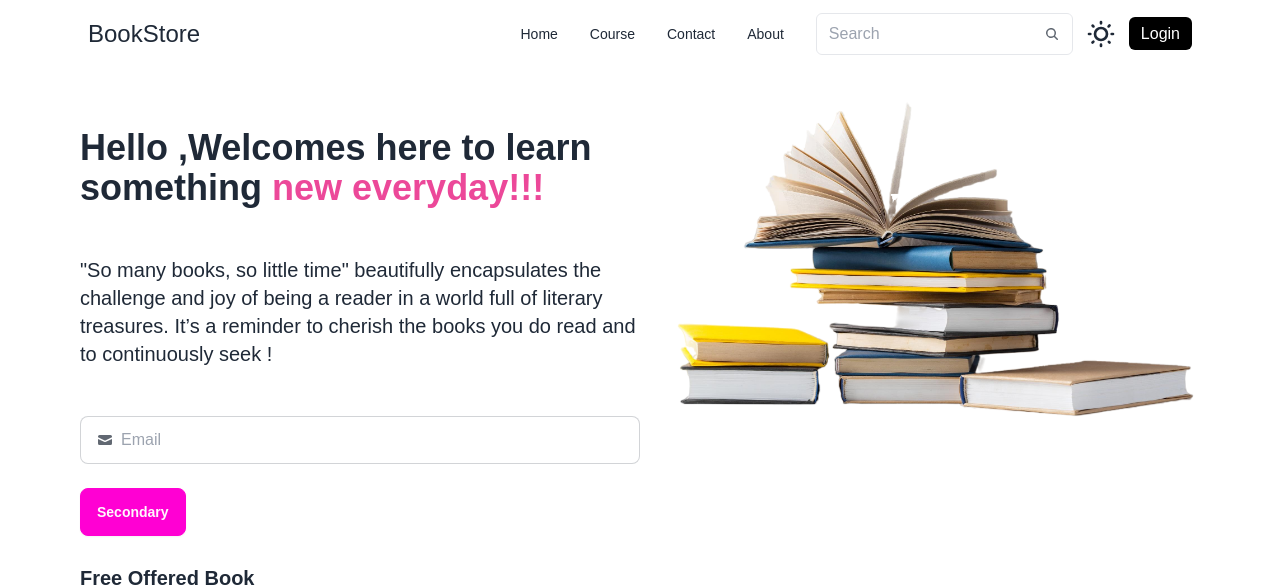
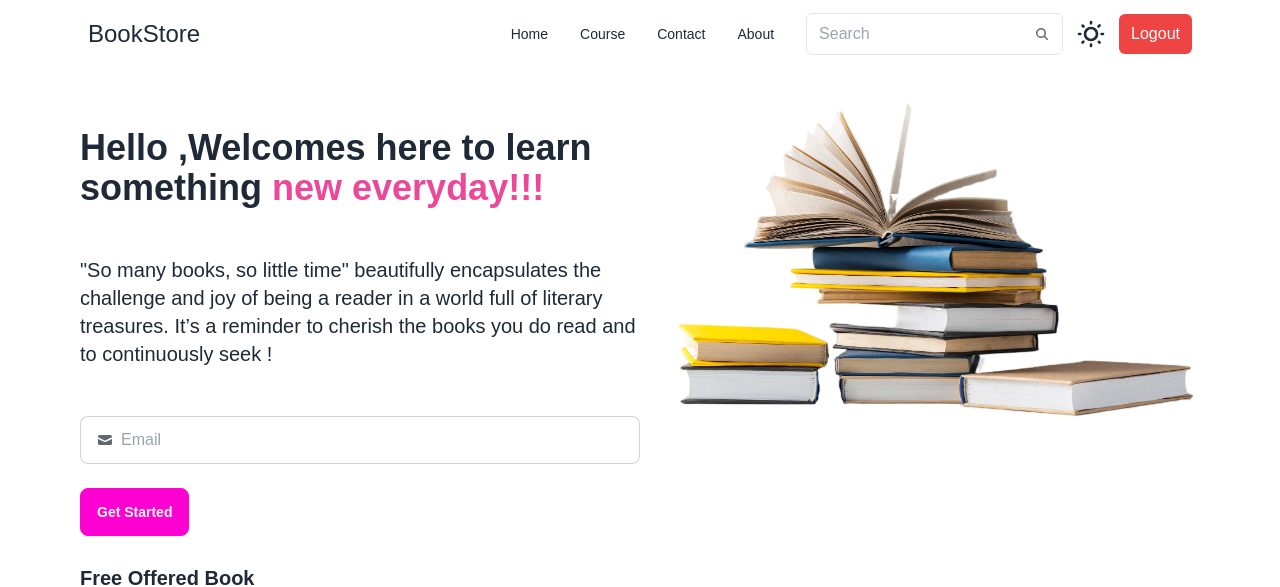
Before and after one commit to jayeshchauhan8954/bookstore-client-vite, a React (Vite) app: page / in a window 1280 px wide. Shown: the top 587 px of the page. Built offline with nearby package versions, Linux system fonts and the light colour scheme; no server answers; sample sign-in values are in the browser's storage.

Commit message:
final commit for frontend

```diff
--- a/src/App.jsx
+++ b/src/App.jsx
@@ -1,18 +1,20 @@
 import Home from './home/Home'
 
-import { Route, Routes } from 'react-router-dom'
+import { Navigate, Route, Routes } from 'react-router-dom'
 import Courses from './courses/Courses'
 import Signup from './component/Signup'
 import Contact from './component/Contact'
 import { Toaster } from 'react-hot-toast';
+import { useAuth } from './context/AuthPro'
 
 function App() {
+  const [authUser] = useAuth()
   return (
     <div className='dark:bg-slate-900 dark:text-white'>
       {/* <BrowserRouter> */}
       <Routes>
         <Route path="/" element={<Home />} />
-        <Route path="/course" element={<Courses />} />
+        <Route path="/course" element={authUser ? <Courses /> : <Navigate to="/signup" />} />
         <Route path="/signup" element={<Signup />} />
         <Route path="/contact" element={<Contact />} />
       </Routes>
--- a/src/component/Banner.jsx
+++ b/src/component/Banner.jsx
@@ -14,7 +14,7 @@ const Banner = () => {
               <input type="text" className="grow" placeholder="Email" />
             </label>
           </div>
-          <button className="btn mt-6 mb-7 btn-secondary">Secondary</button>
+          <button className="btn mt-6 mb-7 btn-secondary">Get Started</button>
         </div>
         <div className=" order-1 w-full md:w-1/2">
           <img src={bannner} className='w-92 h-92 mt-20' />
--- a/src/component/Login.jsx
+++ b/src/component/Login.jsx
@@ -20,12 +20,18 @@ function Login() {
         console.log(res.data);
         if (res.data) {
           toast.success('Loggedin successfully');
+          document.getElementById("my_modal_3").close()
         }
-        localStorage.setItem("Users", JSON.stringify(res.data.user))
+        setTimeout(() => {
+          window.location.reload()
+          localStorage.setItem("user", JSON.stringify(res.data.user))
+        }, 1000);
+        // localStorage.setItem("user", JSON.stringify(res.data.user))
       }).catch((err) => {
         if (err.response) {
           console.log(err);
           toast.error("Error: " + err.response.data.message);
+          setTimeout(() => { }, 2000);
         }
       })
   }
@@ -35,7 +41,7 @@ function Login() {
         <div className="modal-box">
           <form onSubmit={handleSubmit(onSubmit)} method="dialog">
             {/* if there is a button in form, it will close the modal */}
-            <Link onClick={() => { window.location.reload() }} className="btn btn-sm btn-circle btn-ghost absolute right-2 top-2">✕</Link>
+            <Link onClick={() => { window.location.href = '/' }} className="btn btn-sm btn-circle btn-ghost absolute right-2 top-2">✕</Link>
             {/* </form> */}
             <h3 className="font-bold text-lg">Login</h3>
             {/* {email} */}
@@ -62,7 +68,7 @@ function Login() {
                 className='w-80 px-3 border rounded-md outline-none'
                 {...register("password", { required: true })}
               />
-              {errors.password && <span className='tfrontend/src/component/Signup.jsxext-sm text-red-500'>This field is required</span>}
+              {errors.password && <span className='frontend/src/component/Signup.jsxext-sm text-red-500'>This field is required</span>}
 
             </div>
             {/* {button} */}
--- /dev/null
+++ b/src/component/Logout.jsx
@@ -0,0 +1,29 @@
+import toast from 'react-hot-toast'
+import { useAuth } from '../context/AuthPro'
+
+function Logout() {
+    const [authUser, setAuthUser] = useAuth()
+    const handleLogout = () => {
+        try {
+            setAuthUser({
+                ...authUser,
+                user: null
+            })
+            localStorage.removeItem('user')
+            toast.success("logout successfully")
+            document.getElementById("my_modal_3").close()
+            setTimeout(() => { window.location.reload() }, 3000);
+        } catch (error) {
+            toast.error("error: " + error)
+            setTimeout(() => { }, 2000);
+        }
+    }
+    return (
+        <div>
+            <button className='px-3 py-2 bg-red-500 text-white rounded-md cursor-pointer '
+                onClick={handleLogout}>Logout</button>
+        </div>
+    )
+}
+
+export default Logout
--- a/src/component/Navbar.jsx
+++ b/src/component/Navbar.jsx
@@ -1,6 +1,7 @@
 import { useEffect, useState } from 'react'
 import Login from './Login'
 import { useAuth } from '../context/AuthPro'
+import Logout from './Logout'
 
 function Navbar() {
   const [authUser, setAuthUser] = useAuth()
@@ -88,12 +89,16 @@ function Navbar() {
               ><path d="M21.64,13a1,1,0,0,0-1.05-.14,8.05,8.05,0,0,1-3.37.73A8.15,8.15,0,0,1,9.08,5.49a8.59,8.59,0,0,1,.25-2A1,1,0,0,0,8,2.36,10.14,10.14,0,1,0,22,14.05,1,1,0,0,0,21.64,13Zm-9.5,6.69A8.14,8.14,0,0,1,7.08,5.22v.27A10.15,10.15,0,0,0,17.22,15.63a9.79,9.79,0,0,0,2.1-.22A8.11,8.11,0,0,1,12.14,19.73Z" /></svg>
 
             </label>
+            {
+              authUser ? <Logout /> :
                 <div className="">
                   <a className="bg-black text-white px-3 py-2 rounded-md hover:bg-slate-800 duration-300 cursor-pointer "
                     onClick={() => document.getElementById("my_modal_3").showModal()}>
                     Login</a>
                   <Login />
                 </div>
+            }
+
           </div>
         </div>
       </div>
--- a/src/component/Signup.jsx
+++ b/src/component/Signup.jsx
@@ -1,14 +1,17 @@
-import { Link } from 'react-router-dom'
+import { Link, useLocation, useNavigate } from 'react-router-dom'
 import Login from './Login'
 import { useForm } from "react-hook-form"
 import axios from 'axios'
 import toast from 'react-hot-toast'
 
 function Signup() {
+  const location = useLocation()
+  const navigate = useNavigate()
+  const from = location.state?.from?.pathname || "/"
   const {
     register,
     handleSubmit,
-    formState: { errors },
+    formState: { errors }
   } = useForm()
 
   const onSubmit = async (data) => {
@@ -22,9 +25,10 @@ function Signup() {
       .then((res) => {
         console.log(res.data);
         if (res.data) {
-          toast.success('Signup successfully');
+          toast.success('Sign up successfully!👍');
+          navigate(from, { replace: true });
         }
-        localStorage.setItem("Users", JSON.stringify(res.data.user))
+        localStorage.setItem("user", JSON.stringify(res.data.user))
       }).catch((err) => {
         if (err.response) {
           console.log(err);
@@ -42,7 +46,7 @@ function Signup() {
               {/* if there is a button in form, it will close the modal */}
               <Link to="/" className="btn btn-sm btn-circle btn-ghost absolute right-2 top-2">✕</Link>
 
-              <h3 className="font-bold text-lg">Signup</h3>
+              <h3 className="font-bold text-lg">Sign up</h3>
               {/* {email} */}
 
               <div className='mt-4'>
@@ -101,4 +105,4 @@ function Signup() {
   )
 }
 
-export default Signup
+export default Signup;
--- a/src/context/AuthPro.jsx
+++ b/src/context/AuthPro.jsx
@@ -2,7 +2,7 @@ import { createContext, useContext, useState } from 'react'
 
 export const AuthContext = createContext()
 export default function AuthPro({ children }) {
-    const initialAuthUser = localStorage.getItem("Users")
+    const initialAuthUser = localStorage.getItem('user')
     const [authUser, setAuthUser] = useState(
         initialAuthUser ? JSON.parse(initialAuthUser) : undefined
     )
--- a/src/home/Home.jsx
+++ b/src/home/Home.jsx
@@ -1,19 +1,30 @@
-import React from 'react'
 import Navbar from '../component/Navbar'
 import Banner from '../component/Banner'
 import Freebook from '../component/Freebook'
 import Footer from '../component/Footer'
+import { useAuth } from '../context/AuthPro'
 
 function Home() {
+  const [authUser] = useAuth()
   return (
-     <>
-     <div>
-     <Navbar/>
-     <Banner/>
-     <Freebook/>
-     <Footer/>
-     </div>
-     </>
+    <>
+      <div>
+        <Navbar />
+        <Banner />
+        {authUser ? <Freebook /> : <Message />}
+        <Footer />
+      </div>
+    </>
+  )
+}
+
+const Message = () => {
+  return (
+    <div className=' min-h-screen'>
+      <div className=' flex align-middle justify-center min-h-screen'>
+        <h1>Login first</h1>
+      </div>
+    </div>
   )
 }
 
```
Lines whose indentation alone changed are shown as unchanged.
